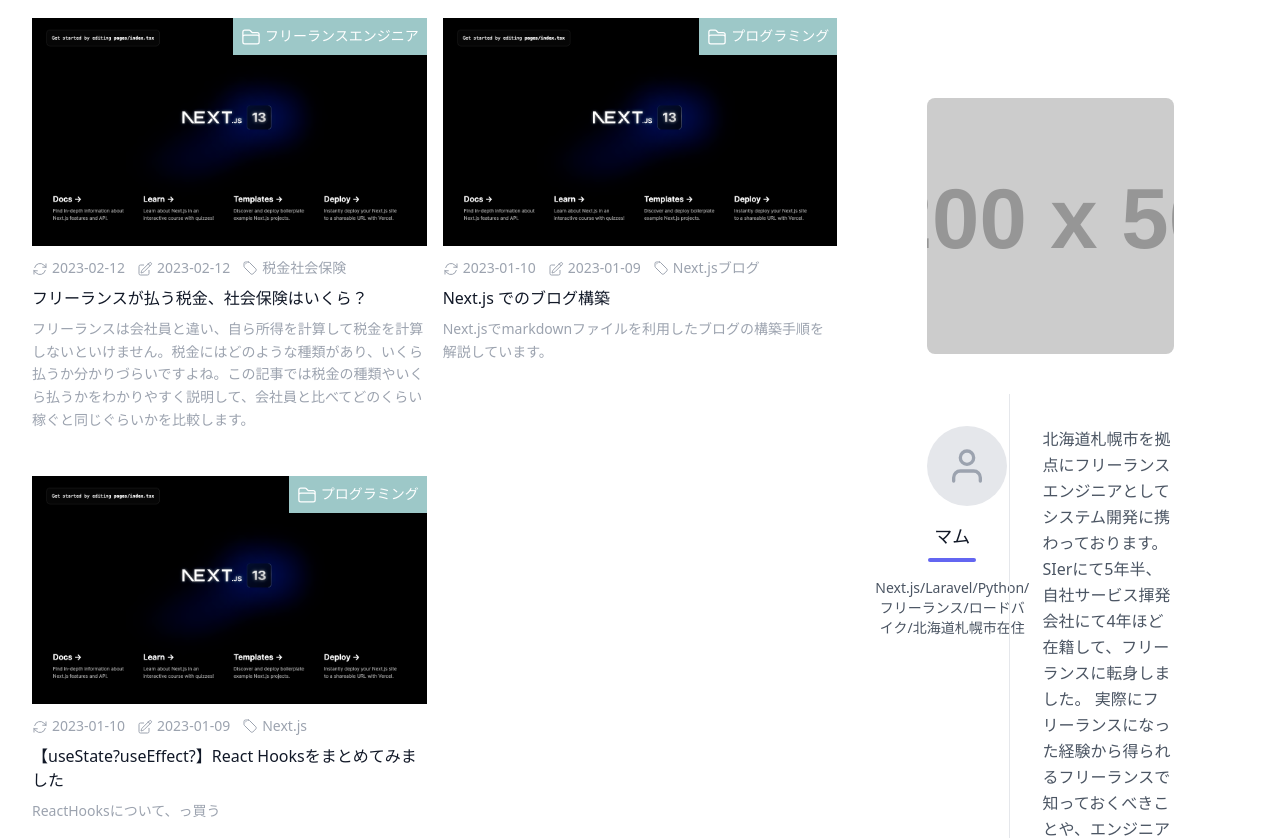
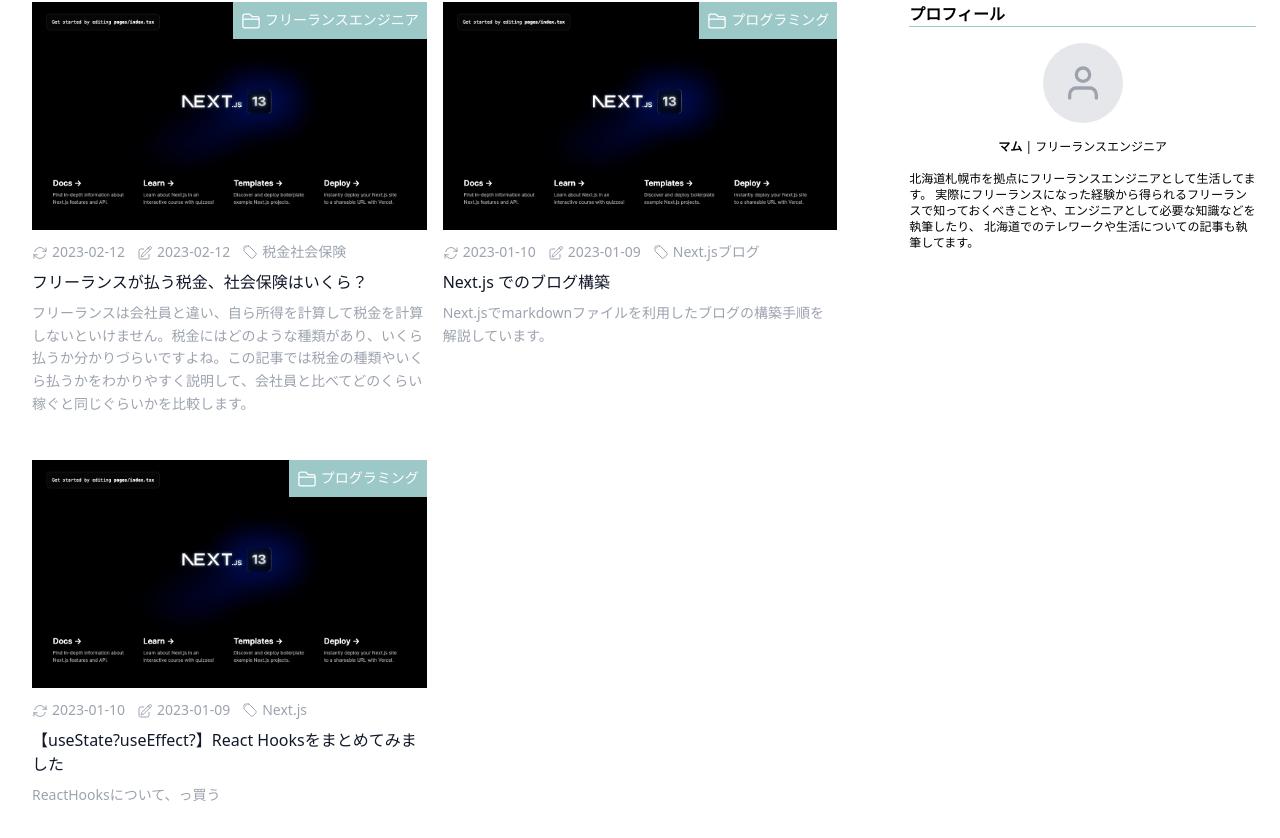
Before and after one commit to KeisukeShimamura/freelance-blog, a Next.js app: page / in a window 1280 px wide. Shown: the part 442-1280 px from the top of the page. Built offline with nearby package versions, Linux system fonts and the light colour scheme.

Commit message:
サイドバーのプロフィールを実装

```diff
--- a/components/about-me.tsx
+++ b/components/about-me.tsx
@@ -2,18 +2,9 @@ import React from 'react'
 
 const AboutMe = () => {
   return (
-    <section className="text-gray-600 body-font">
-      <div className="container px-5 pt-24 pb-8 mx-auto flex flex-col">
-        <div className="lg:w-4/6 mx-auto">
-          <div className="rounded-lg h-64 overflow-hidden">
-            <img
-              alt="content"
-              className="object-cover object-center h-full w-full"
-              src="https://dummyimage.com/1200x500"
-            />
-          </div>
-          <div className="flex flex-col sm:flex-row mt-10">
-            <div className="sm:w-1/3 text-center sm:pr-8 sm:py-8">
+    <section className="">
+      <h2 className="border-b border-[#9DC8C8] font-bold mb-4">プロフィール</h2>
+      <div className="flex flex-col items-center gap-4">
         <div className="w-20 h-20 rounded-full inline-flex items-center justify-center bg-gray-200 text-gray-400">
           <svg
             fill="none"
@@ -28,26 +19,14 @@ const AboutMe = () => {
             <circle cx="12" cy="7" r="4"></circle>
           </svg>
         </div>
-              <div className="flex flex-col items-center text-center justify-center">
-                <h2 className="font-medium title-font mt-4 text-gray-900 text-lg">
-                  マム
-                </h2>
-                <div className="w-12 h-1 bg-indigo-500 rounded mt-2 mb-4"></div>
-                <p className="text-sm">
-                  Next.js/Laravel/Python/フリーランス/ロードバイク/北海道札幌市在住
+        <p className="text-xs">
+          <span className="font-bold">マム</span> | フリーランスエンジニア
         </p>
-              </div>
-            </div>
-            <div className="sm:w-2/3 sm:pl-8 sm:py-8 sm:border-l border-gray-200 sm:border-t-0 border-t mt-4 pt-4 sm:mt-0 text-center sm:text-left">
-              <p className="leading-relaxed text-base mb-4">
-                北海道札幌市を拠点にフリーランスエンジニアとしてシステム開発に携わっております。
-                SIerにて5年半、自社サービス揮発会社にて4年ほど在籍して、フリーランスに転身しました。
-                実際にフリーランスになった経験から得られるフリーランスで知っておくべきことや、エンジニアとして必要な知識などを執筆しております。
-                また北海道在住のため、北海道でのテレワークや生活についての記事も執筆しております。
+        <p className="text-xs">
+          北海道札幌市を拠点にフリーランスエンジニアとして生活してます。
+          実際にフリーランスになった経験から得られるフリーランスで知っておくべきことや、エンジニアとして必要な知識などを執筆したり、
+          北海道でのテレワークや生活についての記事も執筆してます。
         </p>
-            </div>
-          </div>
-        </div>
       </div>
     </section>
   )
--- a/components/layout.tsx
+++ b/components/layout.tsx
@@ -17,7 +17,7 @@ const Layout = ({ children }: { children: ReactNode }) => {
       />
       <div className="flex-1 container my-6 flex flex-col lg:flex-row">
         <main className="w-full lg:w-2/3">{children}</main>
-        <aside className="w-full lg:w-1/3">
+        <aside className="w-full pl-0 mt-12 lg:mt-0 lg:pl-16 lg:w-1/3">
           <AboutMe />
         </aside>
       </div>
--- a/components/post-item-card.tsx
+++ b/components/post-item-card.tsx
@@ -11,7 +11,7 @@ import {
 
 const PostItemCard = ({ post }: { post: Post }) => {
   return (
-    <article className="sm:w-1/2 sm:px-2 my-4">
+    <article className="sm:w-1/2 sm:px-2 mb-8">
       <div className="relative">
         <Link href={`/category/${post.frontMatter.category}/${post.slug}`}>
           <Image
```
Lines whose indentation alone changed are shown as unchanged.
